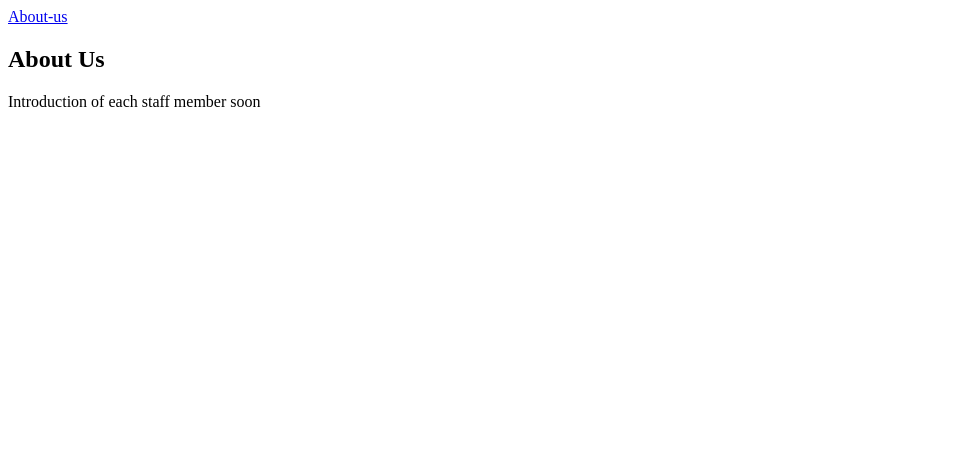
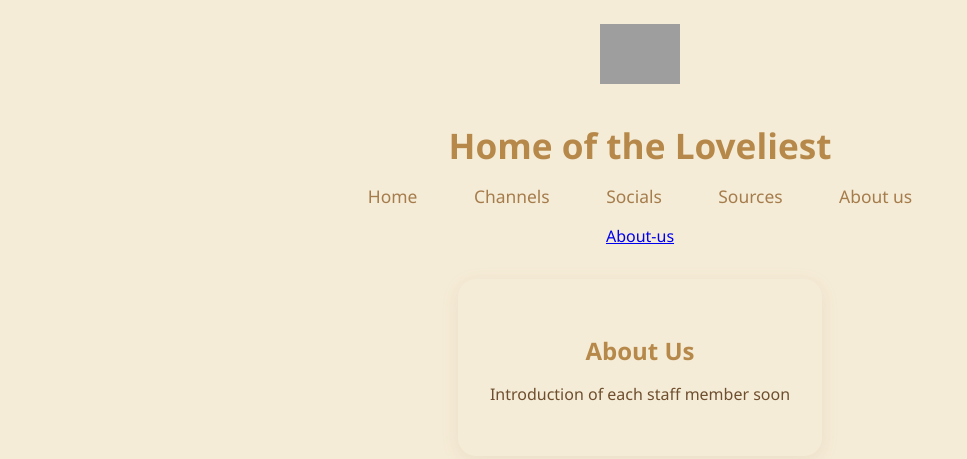
Before and after one commit to lahnunavailable/homeoftheloveliest, a plain HTML site: page about.html in a window 1280 px wide. Shown: the whole page, without its empty margins (0-967 px from the left). Drawn offline with Linux system fonts and the light colour scheme; grey boxes are pictures that could not be loaded.

Commit message:
Update about.html

```diff
--- a/about.html
+++ b/about.html
@@ -1,3 +1,23 @@
+<!DOCTYPE html>
+<html lang="en">
+<head>
+  <meta charset="UTF-8">
+  <meta name="viewport" content="width=device-width, initial-scale=1.0">
+  <title>Socials | Home of the Loveliest</title>
+  <link rel="stylesheet" href="style.css">
+</head>
+<body>
+  <header>
+    <img src="assets/logo.png" alt="Home of the Loveliest Logo" class="logo">
+    <h1>Home of the Loveliest</h1>
+    <nav>
+      <a href="index.html">Home</a>
+      <a href="channels.html">Channels</a>
+      <a href="socials.html">Socials</a>
+      <a href="sources.html">Sources</a>
+      <a href="about.html">About us</a>
+    </nav>
+  </header>
 <main>
   <a href="about.html">About-us</a>
   <section class="bubble center-text">
```
